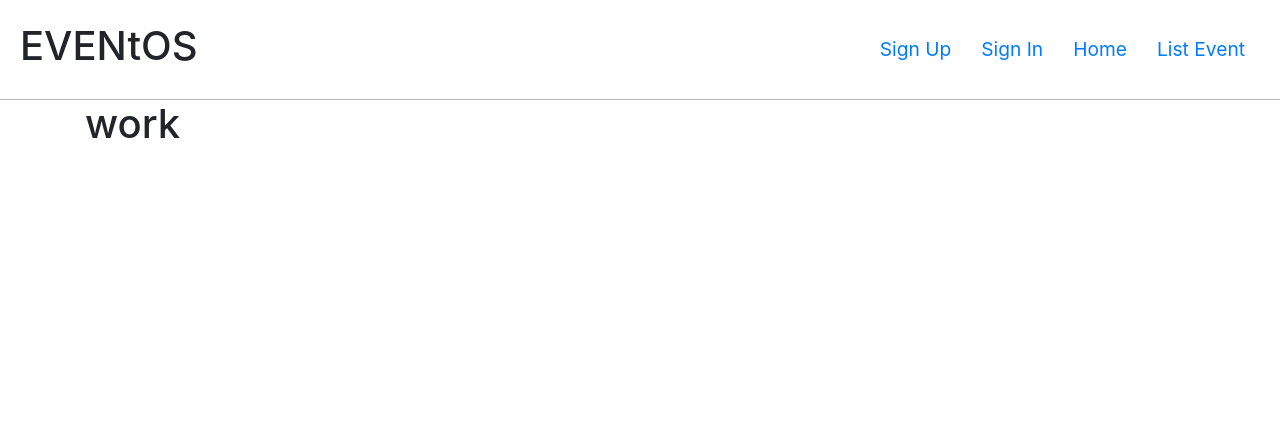
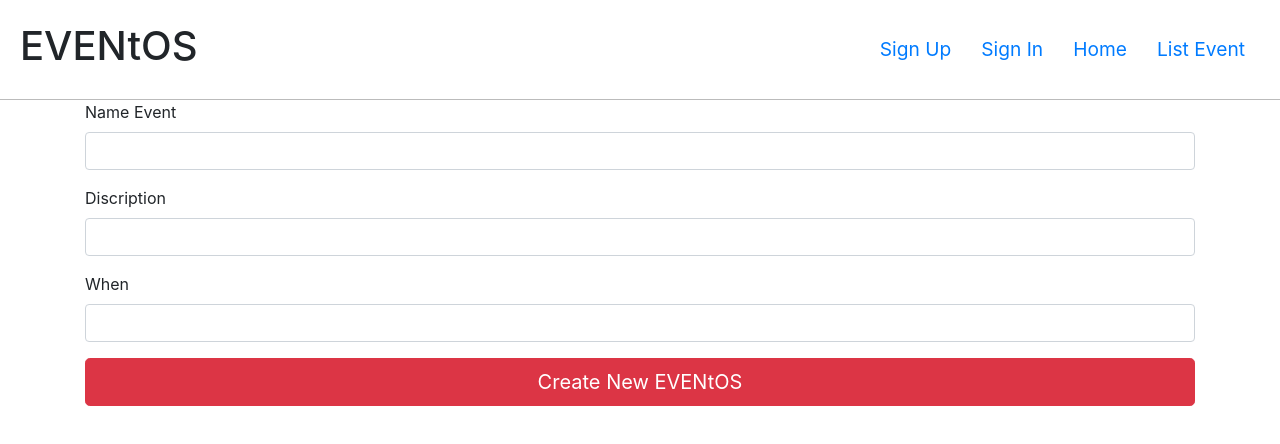
Before and after one commit to MNQ249/Event-frontend, a React app: page / in a window 1280 px wide. Shown: the top 444 px of the page. Built offline with nearby package versions, Linux system fonts and the light colour scheme.

Commit message:
create a createEvent component

```diff
--- a/src/auth/components/createEvent.js
+++ b/src/auth/components/createEvent.js
@@ -1,98 +1,82 @@
 import React from "react";
-import ReactDOM from "react-dom";
-import { HashRouter } from 'react-router-dom';
+// import ReactDOM from "react-dom";
+// import { HashRouter } from 'react-router-dom';
 import axios from "axios";
-import DatePicker from 'react-datepicker';
-
+// import DatePicker from 'react-datepicker';
+import {Form, Button} from 'react-bootstrap';
+import { createEvent } from "../api";
 
 export default class CreateEvent extends React.Component{
 
     constructor(props){
         super(props)
         this.state = {
-        // orgnizer:'',
+
         eventName:'',
         discription:'',
         when:''
         }
+
+        this.onSubmit = this.onSubmit.bind(this);
+        this.onChange = this.onChange.bind(this);
     }
 
-    onChangeEventName(e){
-        console.log('eventName');
-        this.setState({eventName: e.target.value});
+    onChange(e){
+        this.setState({[e.target.name]: e.target.value});
+    }
+
+//     onChangeEventName(e){
+//         console.log('eventName');
+//         this.setState({eventName: e.target.value});
+//     }
+
+
+//     onChangeDiscription(e){
+//         console.log("discription");
+//         this.setState({discription:e.target.value});
+//     }
+
+//    onChangeWhen(e){
+//        console.log('pick time');
+//        this.setState({when:e.target.value});
+
+//    }
+
+   onSubmit(e){
+
+            createEvent(this.props.user).then((res) => console.log(res)
+            )
     }
 
 
-    onChangeDiscription(e){
-        console.log("discription");
-        this.setState({discription:e.target.value});
-    }
+    render(){
+        console.log(this.props);
 
-   onChangeWhen(e){
-       console.log('pick time');
-       this.setState({when:e.target.value});
-
-   }
-
-   onSubmit(e){
-       e.preventDefault()
-
-       fetch('http://localhost:7165/api/events/createEvent')
-       .then(res=> console.log(res.data));
-
-       this.setState({
-        // orgnizer:'',
-        eventName:'',
-        discription:'',
-        when:() => {
-            const [startDate, setStartDate] = React.useState(
-              setHours(setMinutes(new Date(), 30), 16)
-            );
-            return (
-            //   <DatePicker
-            //     selected={startDate}
-            //     onChange={date => setStartDate(date)}
-            //     maxDate={addDays(new Date(), 5)}
-            //     showTimeSelect
-            //     excludeTimes={[
-            //       setHours(setMinutes(new Date(), 0), 17),
-            //       setHours(setMinutes(new Date(), 30), 18),
-            //       setHours(setMinutes(new Date(), 30), 19),
-            //       setHours(setMinutes(new Date(), 30), 17)
-            //     ]}
-            //     dateFormat="MMMM d, yyyy h:mm aa"
-            //   />
-            <h1>time</h1>
-            );
-          }
-       })
-   }
-    render(){
         return(
 
-    // <div className="form-wrapper">
-    //   <Form onSubmit={this.onSubmit}>
-    //     <Form.Group controlId="Name">
-    //       <Form.Label>Name Event</Form.Label>
-    //       <Form.Control type="text" value={this.state.eventName} onChange={this.onChangeEventName} />
-    //     </Form.Group>
+    <div className="form-wrapper">
+      <Form onSubmit={this.onSubmit}>
+        <Form.Group controlId="Name">
+          <Form.Label>Name Event</Form.Label>
+          <Form.Control name= "eventName" type="text" value={this.state.eventName} onChange={this.onChange} />
+        </Form.Group>
 
-    //     <Form.Group controlId="Name">
-    //       <Form.Label>Discription</Form.Label>
-    //       <Form.Control type="text" value={this.state.discription} onChange={this.onChangeDiscription} />
-    //     </Form.Group>
+        <Form.Group controlId="Name">
+          <Form.Label>Discription</Form.Label>
+          <Form.Control name="discription" type="text" value={this.state.discription} onChange={this.onChange} />
+        </Form.Group>
 
-    //     <Form.Group controlId="Name">
-    //       <Form.Label>When</Form.Label>
-    //       <Form.Control type="date/time" value={this.state.when} onChange={this.onChangeWhen} />
-    //     </Form.Group>
+        <Form.Group controlId="Name">
+          <Form.Label>When</Form.Label>
+          <Form.Control name="when" type="date/time" value={this.state.when} onChange={this.onChange} />
+        </Form.Group>
 
-    //     <Button variant="danger" size="lg" block="block" type="submit">
-    //       Create New EVENtOS
-    //     </Button>
-    //   </Form>
-    // </div>
-    <h1>work</h1>
+        <Button variant="danger" size="lg" block="block" type="submit">
+          Create New EVENtOS
+        </Button>
+      </Form>
+    </div>
+
         )
     }
 }
```
